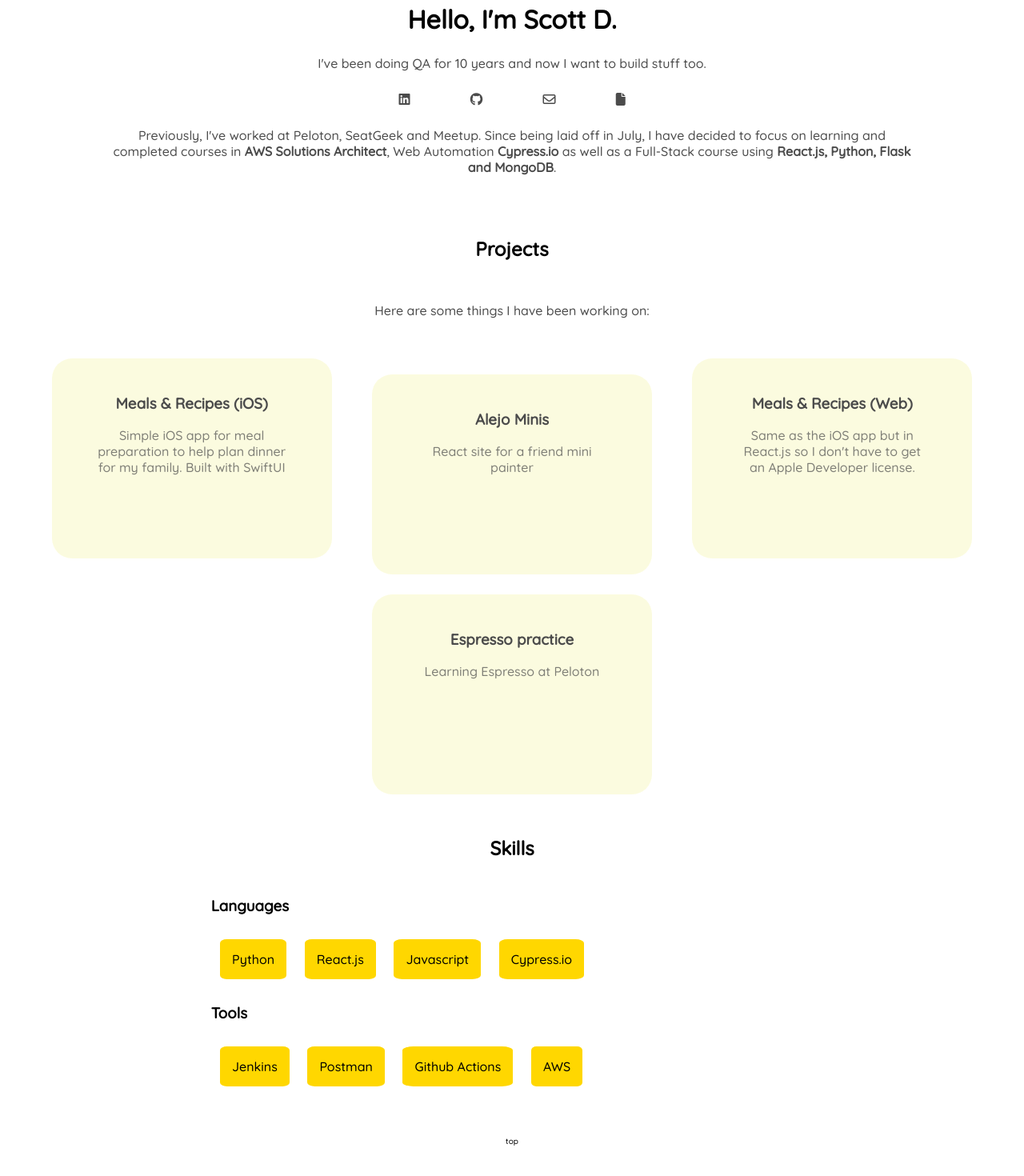
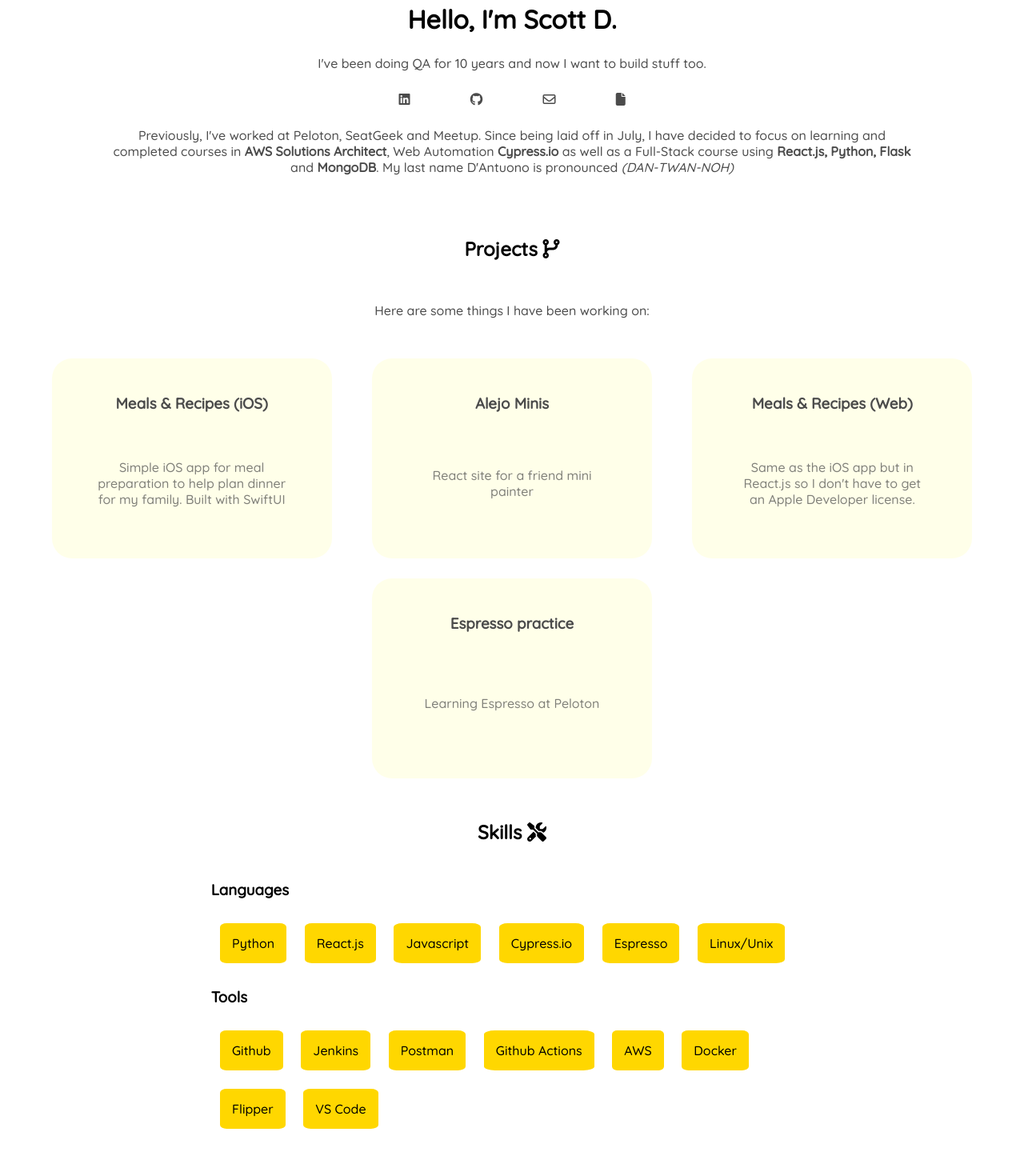
Before and after one commit to escosio/scottdantuono, a React (Create React App) app: page / in a window 1280 px wide. Shown: the part 30-1500 px from the top of the page at 80% size. Built offline with nearby package versions, Linux system fonts and the light colour scheme.

Commit message:
inline-grid mf

```diff
--- a/src/App.js
+++ b/src/App.js
@@ -7,15 +7,13 @@
 function App() {
   return (
     <div className="App">
-      {/* <header className="App-header"></header> */}
       <Header />
       {/* TODO add carrots to open section bodies */}
       <Projects />
       <Skills />
       {/* About me */}
       <footer>
-        {/* <Contact /> */}
-        <a href="/">top</a>
+        {/* <a href="/">top</a> */}
         {/* <a href="mailto: scottd26@gmail.com" target="_blank"><i class="fa-regular fa-envelope"></i></a> */}
       </footer>
     </div>
--- a/src/components/Contact.js
+++ b/src/components/Contact.js
@@ -4,10 +4,10 @@
 
     return(
         <div id="contact" className="section">
-            {/* <form>
+            <form>
                 <label>Name</label>
                 <input type="text"></input>
-            </form> */}
+            </form>
         </div>
     )
 }
--- a/src/components/Header.js
+++ b/src/components/Header.js
@@ -29,7 +29,7 @@
           </a>
         </li>
       </div>
-      <p >Previously, I've worked at Peloton, SeatGeek and Meetup. Since being laid off in July, I have decided to focus on learning and completed courses in <b>AWS Solutions Architect</b>, Web Automation <b>Cypress.io</b> as well as a Full-Stack course using <b>React.js, Python, Flask and MongoDB</b>.</p>
+      <p >Previously, I've worked at Peloton, SeatGeek and Meetup. Since being laid off in July, I have decided to focus on learning and completed courses in <b>AWS Solutions Architect</b>, Web Automation <b>Cypress.io</b> as well as a Full-Stack course using <b>React.js, Python, Flask</b> and <b>MongoDB</b>.  My last name D'Antuono is pronounced <i>(DAN-TWAN-NOH)</i></p>
     </div>
   );
 };
--- a/src/components/ProjectCard.js
+++ /dev/null
@@ -1,16 +0,0 @@
-import React from "react";
-import "../css/Projects.css"
-
-export const ProjectCard = ({project}) => {
-
-    return(
-        <div className="project-card">
-            <>
-            <h4>{project.title}</h4>
-            <p>{project.desc}</p>
-            <li>React.js</li>
-            <button>Visit site</button>
-            </>
-        </div>
-    )
-}
--- a/src/components/Projects.js
+++ b/src/components/Projects.js
@@ -1,6 +1,5 @@
 import React from "react";
 import "../css/Projects.css";
-import { ProjectCard } from "./ProjectCard";
 
 export const Projects = () => {
   const projects = [
@@ -28,7 +27,8 @@
 
   return (
     <div id="projects" className="section project-card-container">
-      <h2>Projects</h2>
+      <h2>Projects <i class="fa-solid fa-code-branch"></i></h2>
+      {/* <i class="fa-solid fa-diagram-project"></i> */}
       <p>Here are some things I have been working on:</p>
       {projects.map((project, i) => (
           <a href={project.link} target="_blank">
--- a/src/components/Skills.js
+++ b/src/components/Skills.js
@@ -1,11 +1,11 @@
 import React from "react";
 
 export const Skills = () => {
-    const langs = ["Python", "React.js", "Javascript", "Cypress.io"]
-    const tools = ["Jenkins", "Postman", "Github Actions", "AWS"]
+    const langs = ["Python", "React.js", "Javascript", "Cypress.io", "Espresso", "Linux/Unix"]
+    const tools = ["Github", "Jenkins", "Postman", "Github Actions", "AWS", "Docker","Flipper", "VS Code"]
     return(
         <div id="skills" className="skills section">
-            <h2>Skills</h2>
+            <h2>Skills <i class="fa-solid fa-screwdriver-wrench"></i></h2>
             {/* <li>QA Automation</li> */}
             <ul className="skill-list">
             <h3>Languages</h3>
--- a/src/css/App.css
+++ b/src/css/App.css
@@ -72,7 +72,6 @@
 }
 
 .socialLinks li {
-  /* list-style-type: none; */
   display: inline;
   padding: 3%;
   font-style: italic;
@@ -104,8 +103,6 @@
 }
 
 .section h2 {
-  /* color: white;
-  background-color: black; */
   border-radius: 10px;
   padding: .5% 2% .5%;
   display:inline-block;
@@ -123,15 +120,12 @@
   list-style-type: none;
   margin: 0;
   padding: 0;
-  /* display: flex; */
-  /* margin: 0; */
 }
 
 .skill-list {
   display: flexbox;
   text-align: left;
   margin: auto 20%;
-  /* column-count: 2; */
 }
 
 .skill-item {
@@ -157,6 +151,7 @@
 footer {
   padding: 3%;
   font-size: 10px;
-  /* display: flex; */
-  /* background-color: lightblue; */
+  display: flex;
+  /* background-color: black; */
+  color: white;
 }
--- a/src/css/Projects.css
+++ b/src/css/Projects.css
@@ -1,9 +1,9 @@
 #projects div {
-    display: inline-block;
+    display: inline-grid;
     text-wrap: wrap;
     flex-wrap: wrap;
     /* align-items: start; */
-    padding: auto;
+    /* padding: auto; */
     /* text-align: center; */
 }
 
@@ -20,9 +20,10 @@
     margin: 2% 2% auto;
     border-radius: 25px;
     opacity: 70%;
-    border: 2px 2px black;
+    /* border: 2px 2px black; */
     width: 300px;
-    background-color: lightgoldenrodyellow;
+    background-color: lightyellow;
+    /* background-color: rgb(218, 214, 190); */
     height: 200px;
 }
 
@@ -41,10 +42,6 @@
     text-shadow: 1px 1px black;
 }
 
-/* .project-card p {
-    color: white;
-} */
-
 li {
     list-style-type: none;
 }
```
